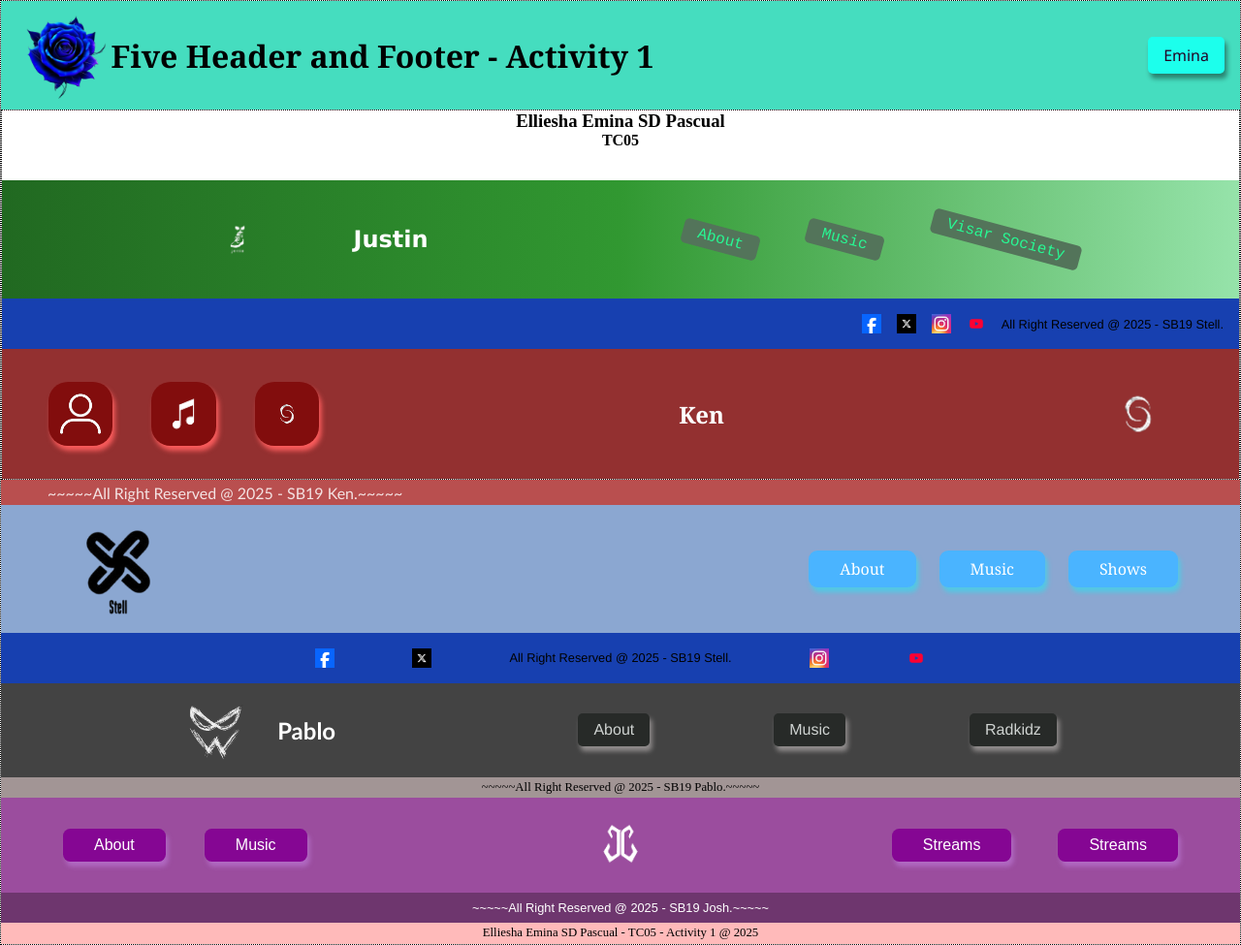
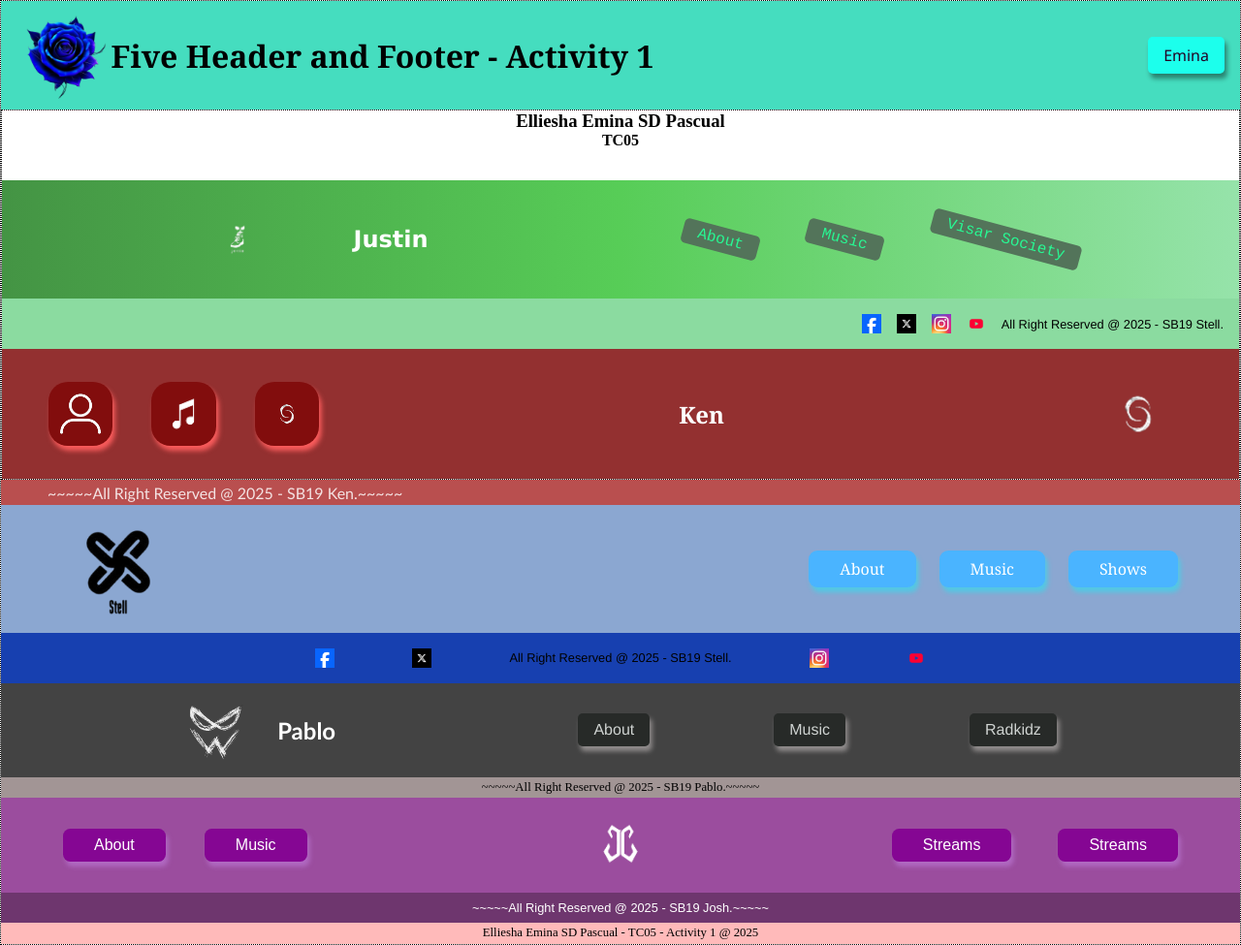
Before and after one commit to Eminapascual-03/WD-Seatwork-1, a plain HTML site: page index.html in a window 1280 px wide. Shown: the whole page at 97% size. Drawn offline with Linux system fonts and the light colour scheme.

Commit message:
fix: gradient color of header

```diff
--- a/assets/css/style.css
+++ b/assets/css/style.css
@@ -102,7 +102,7 @@
     align-items: center;
     padding: 1rem 2rem;
     justify-content: space-around;
-    background: linear-gradient(to right, rgb(33, 105, 33), rgb(49, 152, 49), rgb(150, 227, 170)); /* light to dark green */
+    background: linear-gradient(to right, rgb(68, 148, 68), rgb(87, 205, 87), rgb(150, 227, 170)); /* light to dark green */
 }
 
 
@@ -165,7 +165,7 @@
   font-family:'Franklin Gothic Medium', 'Arial Narrow', Arial, sans-serif;
   gap: 1rem;
   padding: 1rem;
-  background-color: rgb(23, 64, 176);
+  background-color: rgb(139, 219, 160);
 }
 
 .social-footer2 img {
```
